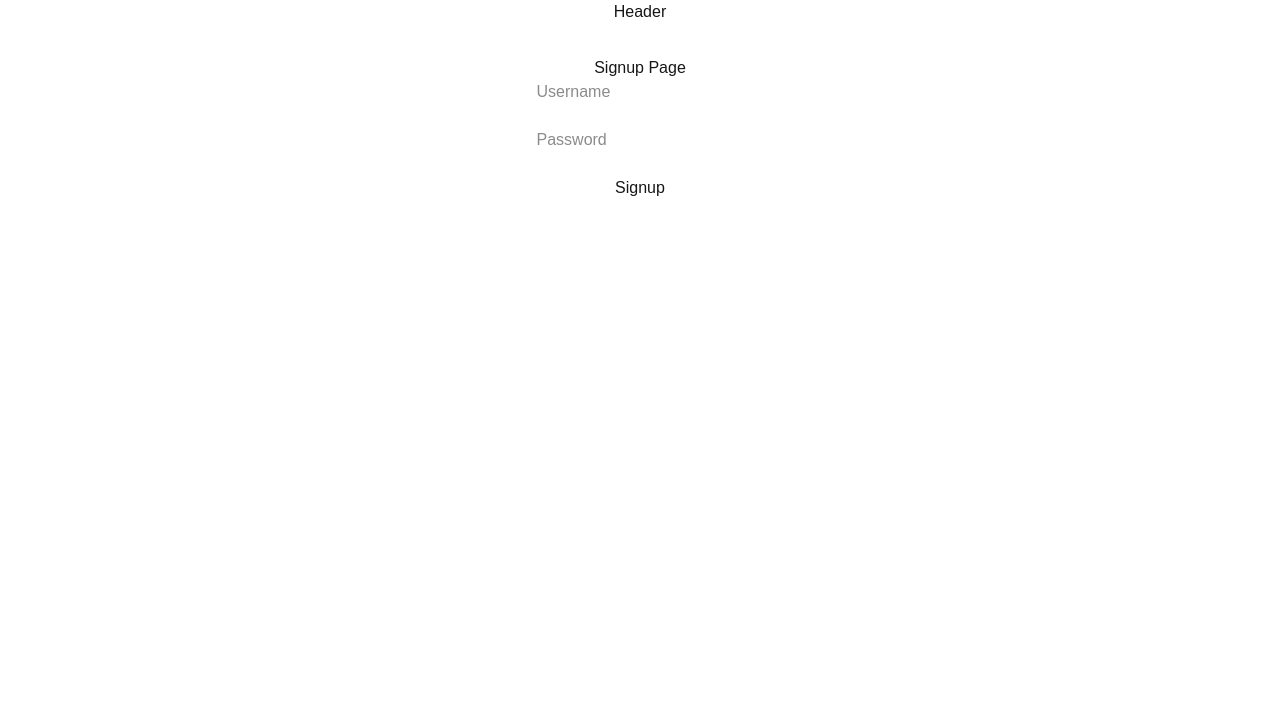
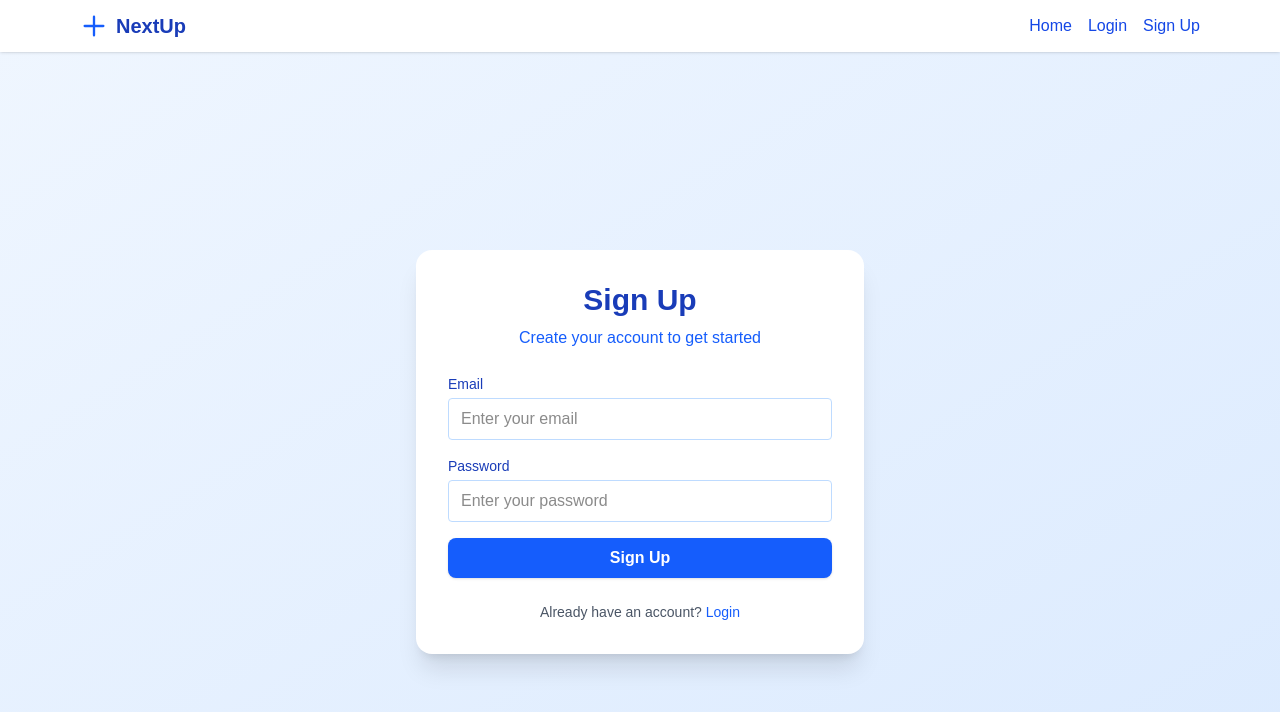
Before and after one commit to arhammalyk/next-app-router-node-api, a Next.js app: page /signup in a window 1280 px wide. Shown: the top 712 px of the page. Built offline with nearby package versions, Linux system fonts and the light colour scheme.

Commit message:
update ui

```diff
--- a/package.json
+++ b/package.json
@@ -5,7 +5,7 @@
   "scripts": {
     "dev": "node server.js",
     "build": "next build",
-    "start": "next start"
+    "start": "cross-env NODE_ENV=production node server.js"
   },
   "dependencies": {
     "express": "^5.1.0",
@@ -19,6 +19,7 @@
     "@types/node": "^20",
     "@types/react": "^19",
     "@types/react-dom": "^19",
+    "cross-env": "^7.0.3",
     "eslint": "^9",
     "eslint-config-next": "15.3.5",
     "tailwindcss": "^4",
--- a/src/app/login/page.tsx
+++ b/src/app/login/page.tsx
@@ -1,47 +1,18 @@
-// 'use client';
-
-// import LoginForm from "@/components/auth/LoginForm";
-// import { useEffect, useState } from "react";
-
-// export default function LoginPage() {
-//   const [name, setName] = useState('')
-//   const getUser = async () => {
-//     const res = await fetch("http://localhost:3000/api/getUser");
-//     const data = await res.json();
-//     return data.name
-//   }
-//   useEffect(() => {
-//     const fetchUser = async () => {
-//       const userName = await getUser();
-//       setName(userName);
-//     };
-//     fetchUser();
-//   }, []);
-//   return (
-//     <main style={{ textAlign: 'center', padding: '2rem' }}>
-//       <p>{name}my name</p>
-//       <h1>Login Page</h1>
-//       <LoginForm />
-//     </main>
-//   );
-// }
-
 export const dynamic = "force-dynamic";
 
 import LoginForm from "../../components/auth/LoginForm";
 
 export default function LoginPage() {
-  const getUser = async () => {
-    const res = await fetch("http://localhost:3000/api/getUser");
-    const data = await res.json();
-    return data.name
-  }
-  const name = getUser()
   return (
-    <main style={{ textAlign: 'center', padding: '2rem' }}>
-      <p>{name}my name</p>
-      <h1>Login Page</h1>
-      <LoginForm />
+    <main className="min-h-screen flex items-center justify-center bg-gradient-to-br from-blue-50 to-blue-100 p-4">
+      <div className="bg-white rounded-2xl shadow-xl p-8 w-full max-w-md flex flex-col items-center">
+        <h1 className="text-3xl font-bold text-blue-800 mb-2">Login</h1>
+        <p className="text-blue-600 mb-6">Sign in to your account to continue</p>
+        <LoginForm />
+        <div className="mt-6 text-sm text-gray-600">
+          Don&apos;t have an account? <a href="/signup" className="text-blue-600 hover:underline">Sign up</a>
+        </div>
+      </div>
     </main>
   );
 }
--- a/src/app/page.tsx
+++ b/src/app/page.tsx
@@ -1,11 +1,15 @@
 
 export default function HomePage() {
   return (
-    <main style={{ textAlign: 'center', padding: '2rem' }}>
-      <h1>Welcome to My Next.js App</h1>
-      <a href="/login">
-        <button>Login</button>
-      </a>
+    <main className="min-h-screen bg-gradient-to-br from-blue-50 to-blue-100 flex flex-col items-center justify-center p-4">
+      <section className="max-w-xl w-full text-center mb-12">
+        <h1 className="text-4xl md:text-5xl font-bold mb-4 text-blue-900">Welcome to My Next.js App</h1>
+        <p className="text-lg text-blue-700 mb-8">A modern, full-stack application powered by Next.js and Express.</p>
+        <a href="/login">
+          <button className="px-8 py-3 bg-blue-600 hover:bg-blue-700 text-white font-semibold rounded-lg shadow transition">Login</button>
+        </a>
+      </section>
+
     </main>
   );
 }
--- a/src/app/signup/page.tsx
+++ b/src/app/signup/page.tsx
@@ -1,12 +1,45 @@
 export default function SignupPage() {
   return (
-    <main style={{ textAlign: 'center', padding: '2rem' }}>
-      <h1>Signup Page</h1>
-      <form>
-        <input type="text" placeholder="Username" /><br /><br />
-        <input type="password" placeholder="Password" /><br /><br />
-        <button type="submit">Signup</button>
-      </form>
+    <main className="min-h-screen flex items-center justify-center bg-gradient-to-br from-blue-50 to-blue-100 p-4">
+      <div className="bg-white rounded-2xl shadow-xl p-8 w-full max-w-md flex flex-col items-center">
+        <h1 className="text-3xl font-bold text-blue-800 mb-2">Sign Up</h1>
+        <p className="text-blue-600 mb-6">Create your account to get started</p>
+        <form className="w-full flex flex-col gap-4">
+          <div className="flex flex-col gap-1">
+            <label htmlFor="email" className="text-sm font-medium text-blue-800">Email</label>
+            <input
+              type="email"
+              id="email"
+              name="email"
+              placeholder="Enter your email"
+              className="border border-blue-200 rounded px-3 py-2 focus:outline-none focus:ring-2 focus:ring-blue-400"
+              autoComplete="email"
+              required
+            />
+          </div>
+          <div className="flex flex-col gap-1">
+            <label htmlFor="password" className="text-sm font-medium text-blue-800">Password</label>
+            <input
+              type="password"
+              id="password"
+              name="password"
+              placeholder="Enter your password"
+              className="border border-blue-200 rounded px-3 py-2 focus:outline-none focus:ring-2 focus:ring-blue-400"
+              autoComplete="new-password"
+              required
+            />
+          </div>
+          <button
+            type="submit"
+            className="w-full bg-blue-600 hover:bg-blue-700 text-white font-semibold py-2 rounded-lg shadow transition"
+          >
+            Sign Up
+          </button>
+        </form>
+        <div className="mt-6 text-sm text-gray-600">
+          Already have an account? <a href="/login" className="text-blue-600 hover:underline">Login</a>
+        </div>
+      </div>
     </main>
   );
 }
--- a/src/components/auth/LoginForm.tsx
+++ b/src/components/auth/LoginForm.tsx
@@ -4,6 +4,9 @@ import { useState } from "react";
 
 export default function LoginForm() {
   const [form, setForm] = useState({ username: "", password: "" });
+  const [loading, setLoading] = useState(false);
+  const [error, setError] = useState("");
+  const [success, setSuccess] = useState("");
 
   const handleChange = (e: React.ChangeEvent<HTMLInputElement>) => {
     const { name, value } = e.target;
@@ -12,6 +15,9 @@ export default function LoginForm() {
 
   const handleSubmit = async (e: React.FormEvent) => {
     e.preventDefault();
+    setLoading(true);
+    setError("");
+    setSuccess("");
     try {
       const res = await fetch("/api/login", {
         method: "POST",
@@ -19,30 +25,57 @@ export default function LoginForm() {
         body: JSON.stringify({ email: form.username, password: form.password })
       });
       const data = await res.json();
-      console.log("API response:", data);
+      if (data.success) {
+        setSuccess(data.message || "Login successful!");
+      } else {
+        setError(data.message || "Login failed.");
+      }
     } catch (error) {
-      console.error("API error:", error);
+      setError("An error occurred. Please try again.");
+    } finally {
+      setLoading(false);
     }
   };
 
   return (
-    <form onSubmit={handleSubmit}>
+    <form onSubmit={handleSubmit} className="w-full flex flex-col gap-4">
+      {error && <div className="bg-red-100 text-red-700 px-4 py-2 rounded">{error}</div>}
+      {success && <div className="bg-green-100 text-green-700 px-4 py-2 rounded">{success}</div>}
+      <div className="flex flex-col gap-1">
+        <label htmlFor="username" className="text-sm font-medium text-blue-800">Email</label>
         <input
           type="text"
+          id="username"
           name="username"
-        placeholder="Username"
+          placeholder="Enter your email"
           value={form.username}
           onChange={handleChange}
-      /><br /><br />
+          className="border border-blue-200 rounded px-3 py-2 focus:outline-none focus:ring-2 focus:ring-blue-400"
+          autoComplete="username"
+          required
+        />
+      </div>
+      <div className="flex flex-col gap-1">
+        <label htmlFor="password" className="text-sm font-medium text-blue-800">Password</label>
         <input
           type="password"
+          id="password"
           name="password"
-        placeholder="Password"
+          placeholder="Enter your password"
           value={form.password}
           onChange={handleChange}
-      /><br /><br />
-      <button type="submit">Login</button>
-      <p>{form.username} here</p>
+          className="border border-blue-200 rounded px-3 py-2 focus:outline-none focus:ring-2 focus:ring-blue-400"
+          autoComplete="current-password"
+          required
+        />
+      </div>
+      <button
+        type="submit"
+        className="w-full bg-blue-600 hover:bg-blue-700 text-white font-semibold py-2 rounded-lg shadow transition disabled:opacity-60"
+        disabled={loading}
+      >
+        {loading ? "Logging in..." : "Login"}
+      </button>
     </form>
   );
 }
--- a/src/components/layout/Header.tsx
+++ b/src/components/layout/Header.tsx
@@ -1,9 +1,17 @@
 export const Header = () => {
   return (
-    <div className="flex justify-center items-center">
-      <h1>
-        Header
-      </h1>
-    </div>
+    <header className="sticky top-0 z-30 w-full bg-white/80 backdrop-blur shadow-sm">
+      <div className="max-w-6xl mx-auto flex items-center justify-between px-4 py-3">
+        <a href="/" className="flex items-center gap-2">
+          <svg className="w-7 h-7 text-blue-600" fill="none" stroke="currentColor" strokeWidth="2" viewBox="0 0 24 24"><path strokeLinecap="round" strokeLinejoin="round" d="M12 4v16m8-8H4" /></svg>
+          <span className="text-xl font-bold text-blue-800">NextUp</span>
+        </a>
+        <nav className="flex gap-4 text-blue-700 font-medium">
+          <a href="/" className="hover:text-blue-900 transition">Home</a>
+          <a href="/login" className="hover:text-blue-900 transition">Login</a>
+          <a href="/signup" className="hover:text-blue-900 transition">Sign Up</a>
+        </nav>
+      </div>
+    </header>
   )
 }
```
Also changed, not shown: 1 other file (tests, documents, lock files or other folders). Lines whose indentation alone changed are shown as unchanged.
